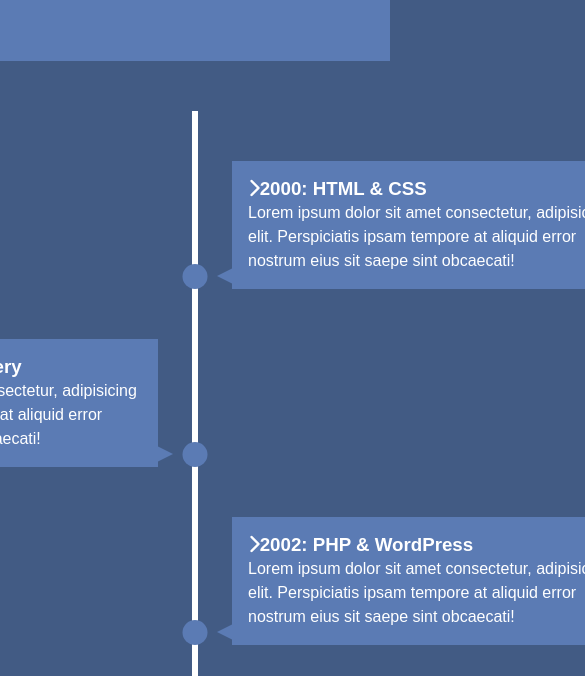
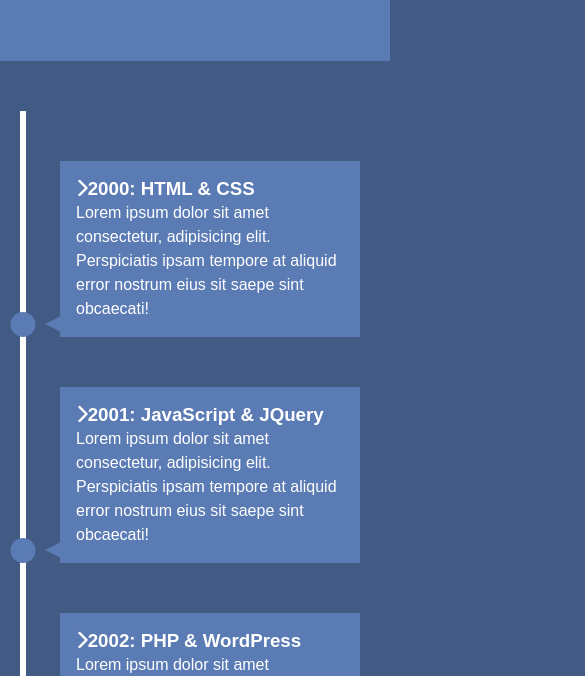
Before and after one commit to LukeTodd/resume-timeline-mock, a plain HTML site: page index.html in a window 390 px wide. Shown: the part 168-844 px from the top of the page, 585 px wide, since content can reach past the window. Drawn offline with Linux system fonts and the light colour scheme.

Commit message:
added mobile and tablet design

```diff
--- a/assets/style.css
+++ b/assets/style.css
@@ -114,3 +114,35 @@ right: -15px;
 border-width: 8px 0px 8px 16px;
 border-color: transparent  transparent transparent var(--secondary-color);
 }
+
+/* Tablets */
+@media(max-width: 900px) {
+  #timeline ul li div {
+    width: 250px;
+  }
+
+  #timeline ul li:nth-child(even) div{
+    left: -284px;
+  }
+}
+
+/* Smarthphones */
+@media(max-width: 600px) {
+  #timeline ul li {
+    margin-left: 20px;
+  }
+
+  #timeline ul li div {
+    width: calc(100vw - 90px);
+  }
+
+  #timeline ul li:nth-child(even) div {
+    left:40px;
+  }
+
+  #timeline ul li:nth-child(even) div:before {
+left: -15px;
+border-width: 8px 16px 8px 0px;
+border-color: transparent var(--secondary-color) transparent transparent;
+}
+}
```
